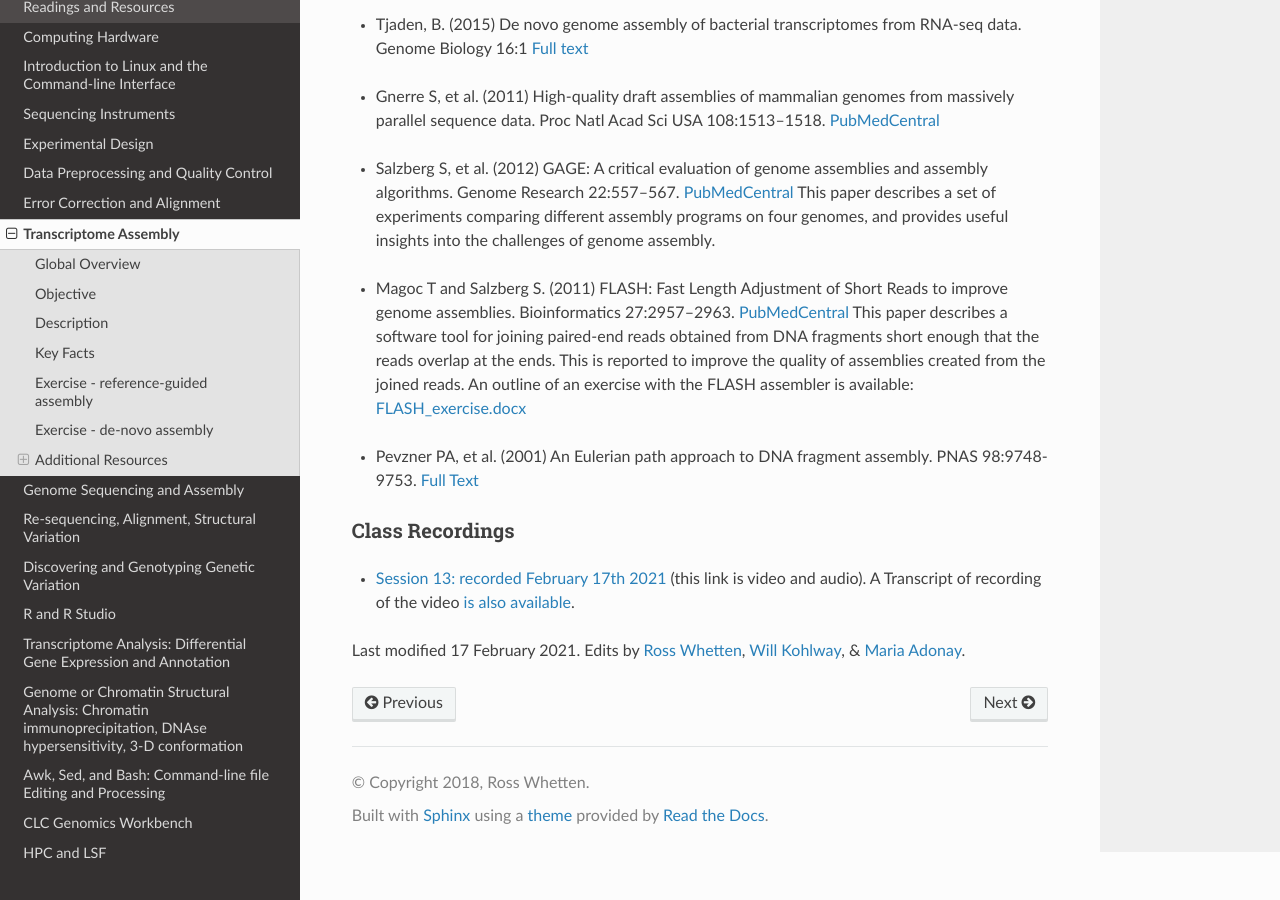
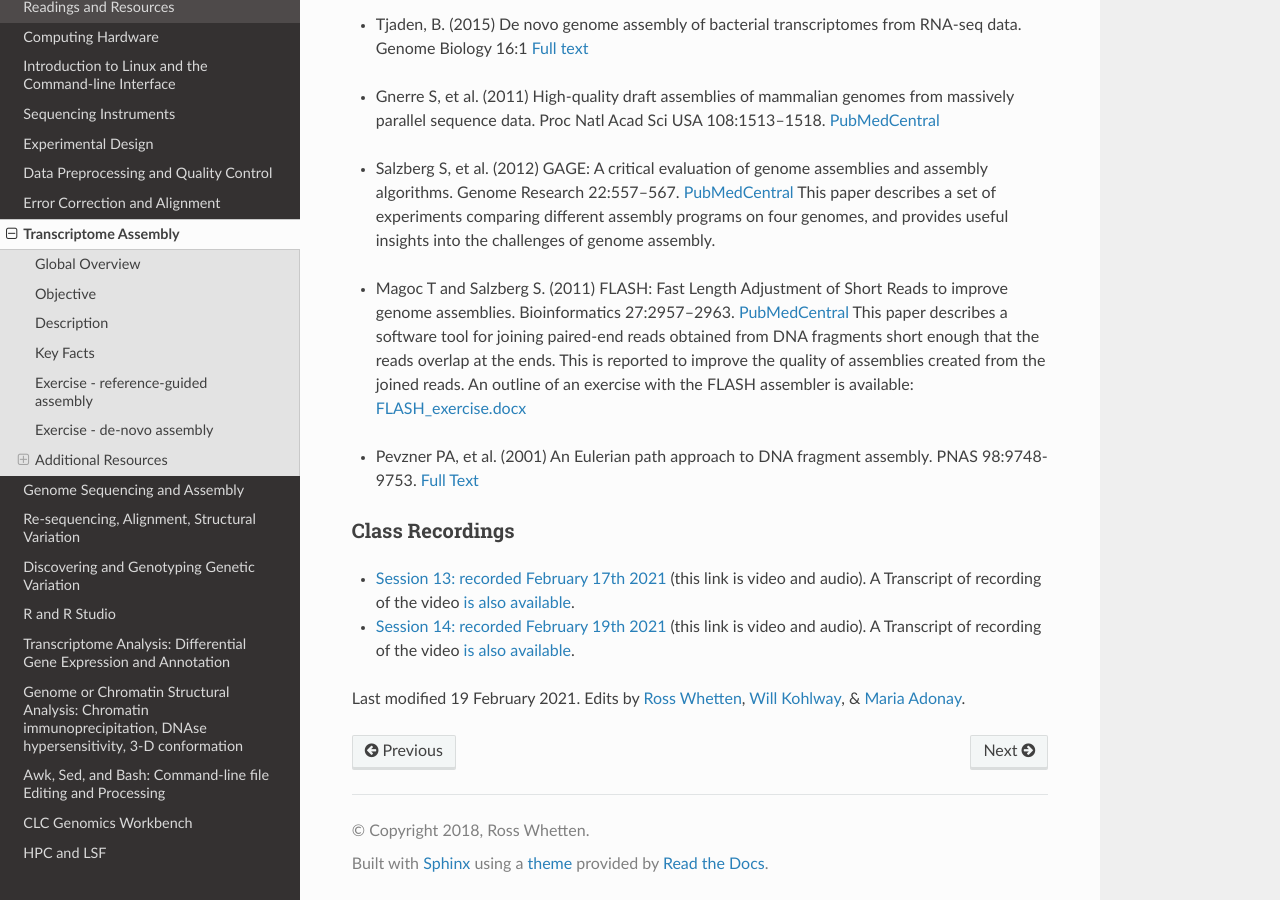
Before and after one commit to rwhetten/DeepSeqAnalysis, a Sphinx documentation site: the page built from docs/source/transcriptome-assembly.rst, in a window 1280 px wide and 900 px high, scrolled down 4467 px. Built offline with Sphinx 7.4.7 and the Read the Docs theme 2.0.0, drawn with Linux system fonts in a browser that asks for light colours.

Commit message:
Update transcriptome-assembly.rst

```diff
--- a/docs/source/transcriptome-assembly.rst
+++ b/docs/source/transcriptome-assembly.rst
@@ -163,6 +163,7 @@ Class Recordings
 
 +   `Session 13: recorded February 17th 2021 <https://drive.google.com/file/d/182gfAFp94kjj1CsuFK5LS04gCzsexsTn/view?usp=sharing>`_ (this link is video and audio). A Transcript of recording of the video `is also available <https://drive.google.com/file/d/1bb9cin5gVT6fNhwpnWZIER9xoJIy0Jxu/view?usp=sharing>`_.
 
++   `Session 14: recorded February 19th 2021 <https://drive.google.com/file/d/1S0yOk4udCSxWgZUv05Y-uXkcGAxRyCsM/view?usp=sharing>`_ (this link is video and audio). A Transcript of recording of the video `is also available <https://drive.google.com/file/d/1a_fQQsSjav-pTRtk91gKfXxhaUSr76Tx/view?usp=sharing>`_.
 
-Last modified 17 February 2021.
+Last modified 19 February 2021.
 Edits by `Ross Whetten <https://github.com/rwhetten>`_, `Will Kohlway <https://github.com/wkohlway>`_, & `Maria Adonay <https://github.com/amalgamaria>`_.
```
